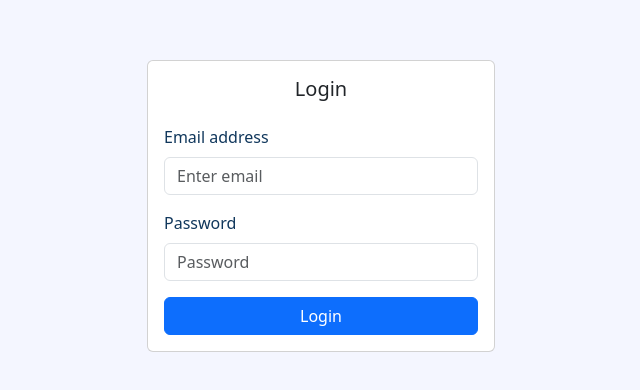
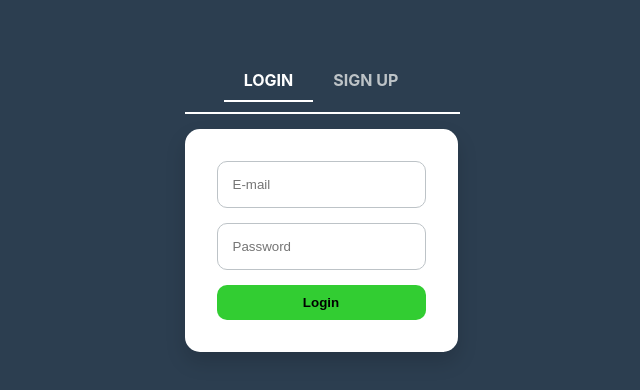
Before and after one commit to rwljvr/ccs112-ecommerce, a React (Create React App) app in the folder my-react-app/: page / in a window 1280 px wide. Shown: the part 194-584 px from the top of the page, without its empty margins (319-959 px from the left). Built offline with nearby package versions, Linux system fonts and the light colour scheme.

Commit message:
updated login, routed to dashboard
Note: need some modification on the dashboard, remove unnecessary feature

```diff
--- a/my-react-app/src/App.js
+++ b/my-react-app/src/App.js
@@ -1,16 +1,15 @@
 // src/App.js
 import React from 'react';
-import { BrowserRouter as Router, Routes, Route } from 'react-router-dom';
-import Login from './pages/Login';
+import { BrowserRouter as Router, Route, Routes } from 'react-router-dom'; // Updated import
+import AuthTabs from './pages/AuthTabs';
 import Dashboard from './pages/Dashboard';
-import 'bootstrap/dist/css/bootstrap.min.css';
 
 function App() {
   return (
     <Router>
-      <Routes>
-        <Route path="/" element={<Login />} />
-        <Route path="/dashboard" element={<Dashboard />} />
+      <Routes> {/* Changed from Switch to Routes */}
+        <Route path="/" element={<AuthTabs />} /> {/* Use element prop */}
+        <Route path="/dashboard" element={<Dashboard />} /> {/* Use element prop */}
       </Routes>
     </Router>
   );
--- /dev/null
+++ b/my-react-app/src/pages/AuthTabs.css
@@ -0,0 +1,46 @@
+/* src/pages/AuthTabs.css */
+.auth-container {
+  min-height: 100vh;
+  background-color: #2C3E50;
+  display: flex;
+  justify-content: center;
+  align-items: center;
+}
+
+.auth-tabs {
+  display: flex;
+  justify-content: center;
+  margin-bottom: 10px;
+}
+
+.auth-tab {
+  padding: 10px 20px;
+  font-weight: bold;
+  cursor: pointer;
+  color: #fff;
+}
+
+.auth-tab.active {
+  border-bottom: 2px solid #fff;
+}
+
+.auth-tab {
+  color: #bdc3c7;
+}
+
+.auth-tab.active {
+  color: #fff;
+}
+
+.tab-divider {
+  border: 0.5px solid #fff;
+  width: 100%;
+  margin-bottom: 15px;
+}
+
+.auth-card {
+  border-radius: 15px;
+  padding: 2rem;
+  background-color: #fff;
+  box-shadow: 0px 10px 20px rgba(0, 0, 0, 0.15);
+}
--- /dev/null
+++ b/my-react-app/src/pages/AuthTabs.js
@@ -0,0 +1,41 @@
+// src/pages/AuthTabs.js
+import React, { useState } from 'react';
+import { Container, Row, Col, Card } from 'react-bootstrap';
+import Login from './Login';
+import Signup from './Signup';
+import './AuthTabs.css';
+
+function AuthTabs() {
+  const [activeTab, setActiveTab] = useState('login');
+
+  return (
+    <Container className="auth-container">
+      <Row className="w-100">
+        <Col xs={12} md={8} lg={6} className="mx-auto">
+          <div className="auth-tabs">
+            <div
+              className={`auth-tab ${activeTab === 'login' ? 'active' : ''}`}
+              onClick={() => setActiveTab('login')}
+            >
+              LOGIN
+            </div>
+            <div
+              className={`auth-tab ${activeTab === 'signup' ? 'active' : ''}`}
+              onClick={() => setActiveTab('signup')}
+            >
+              SIGN UP
+            </div>
+          </div>
+          <hr className="tab-divider" />
+          <Card className="auth-card">
+            <Card.Body>
+              {activeTab === 'login' ? <Login /> : <Signup />}
+            </Card.Body>
+          </Card>
+        </Col>
+      </Row>
+    </Container>
+  );
+}
+
+export default AuthTabs;
--- /dev/null
+++ b/my-react-app/src/pages/Dashboard.css
@@ -0,0 +1,71 @@
+/* src/pages/Dashboard.css */
+.dashboard-container {
+  min-height: 100vh;
+  background-color: #2C3E50;
+  display: flex;
+  transition: margin-left 0.3s;
+}
+
+.sidebar {
+  width: 200px;
+  background-color: #34495E;
+  padding: 20px;
+  display: flex;
+  flex-direction: column;
+}
+
+.sidebar-header {
+  margin-top: 60px;
+  font-weight: bold;
+  color: #fff;
+}
+
+.sidebar-content {
+  margin-top: 20px;
+}
+
+.sidebar-button {
+  display: block;
+  color: #bdc3c7;
+  padding: 10px;
+  margin: 5px 0;
+  background: none;
+  border: none;
+  cursor: pointer;
+}
+
+.sidebar-button.active {
+  background-color: #2980b9;
+  color: #fff;
+}
+
+.toggle-button {
+  background-color: transparent;
+  color: white;
+  border: none;
+  padding: 10px;
+  cursor: pointer;
+  font-size: 24px;
+  position: absolute;
+  top: 20px;
+  left: 20px;
+  z-index: 1000;
+}
+
+.content {
+  flex-grow: 1;
+  padding: 20px;
+  display: flex;
+  justify-content: center;
+  align-items: flex-start;
+}
+
+.content div {
+  background-color: #fff;
+  border-radius: 15px;
+  padding: 20px;
+  box-shadow: 0px 4px 15px rgba(0, 0, 0, 0.1);
+  max-width: 600px;
+  width: 100%;
+  text-align: center;
+}
--- a/my-react-app/src/pages/Dashboard.js
+++ b/my-react-app/src/pages/Dashboard.js
@@ -1,24 +1,62 @@
 // src/pages/Dashboard.js
-import React from 'react';
-import { Container, Row, Col, Card } from 'react-bootstrap';
+import React, { useState } from 'react';
+import './Dashboard.css';
 
-function Dashboard() {
+const Dashboard = () => {
+  const [activeButton, setActiveButton] = useState('dashboard');
+  const [isSidebarVisible, setIsSidebarVisible] = useState(true);
+
+  const toggleSidebar = () => {
+    setIsSidebarVisible(!isSidebarVisible);
+  };
+
   return (
-    <Container className="d-flex align-items-center justify-content-center" style={{ minHeight: '100vh' }}>
-      <Row>
-        <Col>
-          <Card>
-            <Card.Body>
-              <Card.Title>Welcome to the Dashboard</Card.Title>
-              <Card.Text>
-                You have successfully logged in as an admin.
-              </Card.Text>
-            </Card.Body>
-          </Card>
-        </Col>
-      </Row>
-    </Container>
+    <div className="dashboard-container">
+
+      <button className="toggle-button" onClick={toggleSidebar}>
+        ☰
+      </button>
+      {isSidebarVisible && (
+        <div className="sidebar">
+          <div className="sidebar-header">My E-Commerce Dashboard</div>
+          <div className="sidebar-content">
+            <button
+              className={`sidebar-button ${activeButton === 'dashboard' ? 'active' : ''}`}
+              onClick={() => setActiveButton('dashboard')}
+            >
+              Dashboard
+            </button>
+            <button
+              className={`sidebar-button ${activeButton === 'transactions' ? 'active' : ''}`}
+              onClick={() => setActiveButton('transactions')}
+            >
+              Transactions
+            </button>
+            <button
+              className={`sidebar-button ${activeButton === 'products' ? 'active' : ''}`}
+              onClick={() => setActiveButton('products')}
+            >
+              Products
+            </button>
+            <button
+              className={`sidebar-button ${activeButton === 'orders' ? 'active' : ''}`}
+              onClick={() => setActiveButton('orders')}
+            >
+              Orders
+            </button>
+
+          </div>
+        </div>
+      )}
+      <div className="content">
+
+        {activeButton === 'dashboard' && <div>Dashboard Content</div>}
+        {activeButton === 'transactions' && <div>Transactions Content</div>}
+        {activeButton === 'products' && <div>Products Content</div>}
+        {activeButton === 'orders' && <div>Orders Content</div>}
+      </div>
+    </div>
   );
-}
+};
 
 export default Dashboard;
--- a/my-react-app/src/pages/Login.css
+++ b/my-react-app/src/pages/Login.css
@@ -1,33 +1,62 @@
 /* src/pages/Login.css */
 .container {
   min-height: 100vh;
-  background-color: #F4F6FF; /* Primary background color */
+  background: linear-gradient(135deg, #E8F0FF 0%, #A7C7E7 100%); /* Gradient background */
+  display: flex;
+  justify-content: center;
+  align-items: center;
 }
 
 .card {
   border-color: #10375C;
+  padding: 2rem;
+  box-shadow: 0px 4px 15px rgba(0, 0, 0, 0.1);
+  background-color: #F9FAFE;
+  border-radius: 12px;
 }
 
 .card-title {
-  color: #10375C; /* Dark text color */
+  color: #10375C;
+  font-size: 1.5rem;
 }
 
 .form-label {
-  color: #10375C; /* Label text color */
+  color: #10375C;
+  font-weight: bold;
+}
+
+.form-control {
+  border-radius: 8px;
 }
 
 .btn-custom {
-  background-color: #F3C623; /* Secondary button color */
+  background-color: #F3C623;
   border-color: #F3C623;
+  padding: 0.75rem 1.25rem;
+  font-weight: bold;
+  border-radius: 8px;
+  transition: all 0.3s ease;
 }
 
 .btn-custom:hover {
-  background-color: #EB8317; /* Button hover state */
+  background-color: #EB8317;
   border-color: #EB8317;
+  transform: scale(1.05);
 }
 
 .alert-custom {
   background-color: #EB8317;
   color: #fff;
   border-color: #EB8317;
+  border-radius: 8px;
 }
+/* src/pages/Login.css */
+.signup-link {
+  color: #10375C;
+  font-weight: bold;
+  text-decoration: none;
+}
+
+.signup-link:hover {
+  color: #EB8317;
+}
--- a/my-react-app/src/pages/Login.js
+++ b/my-react-app/src/pages/Login.js
@@ -1,58 +1,35 @@
 // src/pages/Login.js
 import React, { useState } from 'react';
-import { useNavigate } from 'react-router-dom';
-import { Container, Row, Col, Card, Form, Button, Alert } from 'react-bootstrap';
-import './Login.css';  // Import the CSS file
-import 'bootstrap/dist/css/bootstrap.min.css';
+import { Form, Button } from 'react-bootstrap';
+import { useNavigate } from 'react-router-dom'; // Updated import
+import './LoginSignup.css';
 
 function Login() {
   const [email, setEmail] = useState('');
   const [password, setPassword] = useState('');
-  const [error, setError] = useState(false);
   const navigate = useNavigate();
-
-  // Predefined user credentials
-  const adminEmail = 'admin';
-  const adminPassword = 'password';
 
   const handleSubmit = (e) => {
     e.preventDefault();
 
-    // Check if the entered credentials match the predefined ones
-    if (email === adminEmail && password === adminPassword) {
-      setError(false); // Clear any previous errors
-      navigate('/dashboard'); // Redirect to the Dashboard page
-    } else {
-      setError(true); // Show error alert
+    if (email && password) {
+
+      navigate('/dashboard');
     }
   };
 
   return (
-    <Container className="d-flex align-items-center justify-content-center container">
-      <Row className="w-100">
-        <Col xs={12} sm={8} md={6} lg={4} className="mx-auto">
-          <Card className="card">
-            <Card.Body>
-              <Card.Title className="text-center mb-4 card-title">Login</Card.Title>
-              {error && (
-                <Alert variant="danger" className="alert-custom">
-                  Incorrect email or password. Please try again.
-                </Alert>
-              )}
-              <Form onSubmit={handleSubmit}>
-                <Form.Group className="mb-3" controlId="formBasicEmail">
-                  <Form.Label className="form-label">Email address</Form.Label>
+    <Form onSubmit={handleSubmit} className="auth-form">
+      <Form.Group className="mb-3">
         <Form.Control
-                    type="text"
-                    placeholder="Enter email"
+          type="email"
+          placeholder="E-mail"
           value={email}
           onChange={(e) => setEmail(e.target.value)}
           required
         />
       </Form.Group>
-
-                <Form.Group className="mb-3" controlId="formBasicPassword">
-                  <Form.Label className="form-label">Password</Form.Label>
+      <Form.Group className="mb-3">
         <Form.Control
           type="password"
           placeholder="Password"
@@ -61,20 +38,10 @@ function Login() {
           required
         />
       </Form.Group>
-
-                <Button
-                  variant="primary"
-                  type="submit"
-                  className="w-100 btn-custom"
-                >
+      <Button variant="primary" type="submit" className="auth-btn">
         Login
       </Button>
     </Form>
-            </Card.Body>
-          </Card>
-        </Col>
-      </Row>
-    </Container>
   );
 }
 
--- /dev/null
+++ b/my-react-app/src/pages/LoginSignup.css
@@ -0,0 +1,25 @@
+/* src/pages/LoginSignup.css */
+.auth-form {
+    display: flex;
+    flex-direction: column;
+    gap: 15px;
+  }
+
+  .auth-form .form-control {
+    border-radius: 10px;
+    border: 1px solid #bdc3c7;
+    padding: 15px;
+  }
+
+  .auth-btn {
+    background-color: #32CD32; /* Lime Green */
+    border: none;
+    border-radius: 10px;
+    padding: 10px;
+    font-weight: bold;
+    width: 100%;
+  }
+
+  .auth-btn:hover {
+    background-color: #28a745;
+  }
--- /dev/null
+++ b/my-react-app/src/pages/Signup.js
@@ -0,0 +1,61 @@
+// src/pages/Signup.js
+import React, { useState } from 'react';
+import { Form, Button } from 'react-bootstrap';
+import { useNavigate } from 'react-router-dom';
+import './LoginSignup.css';
+
+function Signup() {
+  const [email, setEmail] = useState('');
+  const [password, setPassword] = useState('');
+  const [confirmPassword, setConfirmPassword] = useState('');
+  const navigate = useNavigate();
+
+  const handleSubmit = (e) => {
+    e.preventDefault();
+    if (password !== confirmPassword) {
+      alert('Passwords do not match');
+      return;
+    }
+    if (email && password) {
+
+      navigate('/dashboard');
+    }
+  };
+
+  return (
+    <Form onSubmit={handleSubmit} className="auth-form">
+      <Form.Group className="mb-3">
+        <Form.Control
+          type="email"
+          placeholder="E-mail"
+          value={email}
+          onChange={(e) => setEmail(e.target.value)}
+          required
+        />
+      </Form.Group>
+      <Form.Group className="mb-3">
+        <Form.Control
+          type="password"
+          placeholder="Password"
+          value={password}
+          onChange={(e) => setPassword(e.target.value)}
+          required
+        />
+      </Form.Group>
+      <Form.Group className="mb-3">
+        <Form.Control
+          type="password"
+          placeholder="Confirm password"
+          value={confirmPassword}
+          onChange={(e) => setConfirmPassword(e.target.value)}
+          required
+        />
+      </Form.Group>
+      <Button variant="primary" type="submit" className="auth-btn">
+        Sign up
+      </Button>
+    </Form>
+  );
+}
+
+export default Signup;
--- /dev/null
+++ b/package.json
@@ -0,0 +1,5 @@
+{
+  "dependencies": {
+    "react-icons": "^5.3.0"
+  }
+}
```
Also changed, not shown: 1 other file (tests, documents, lock files or other folders). Lines whose indentation alone changed are shown as unchanged.
